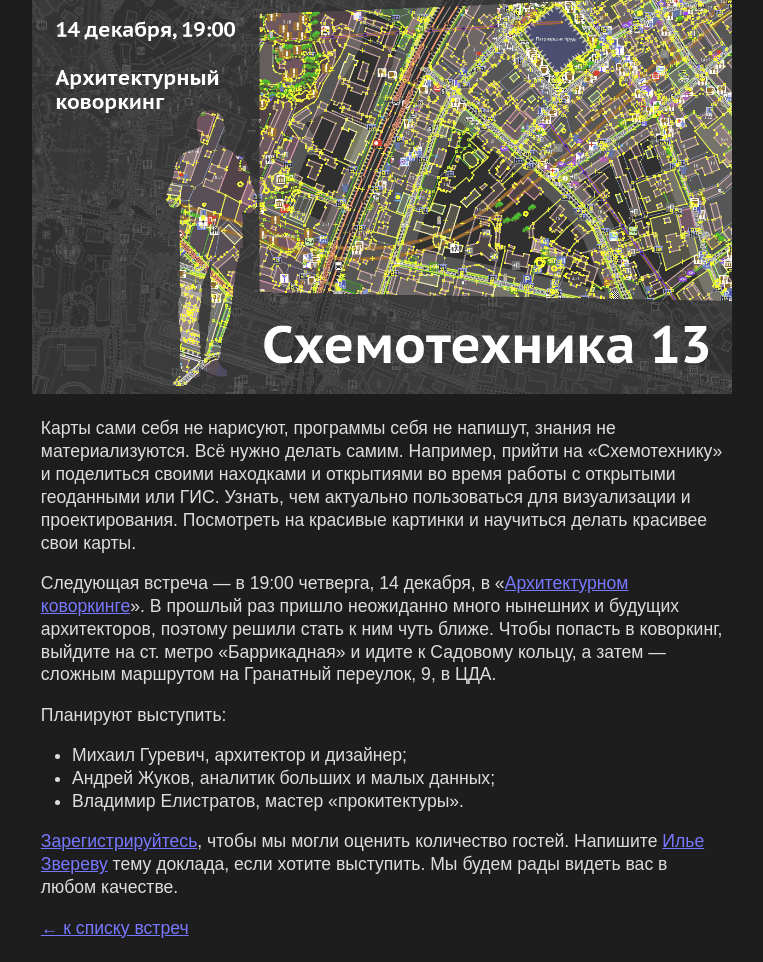
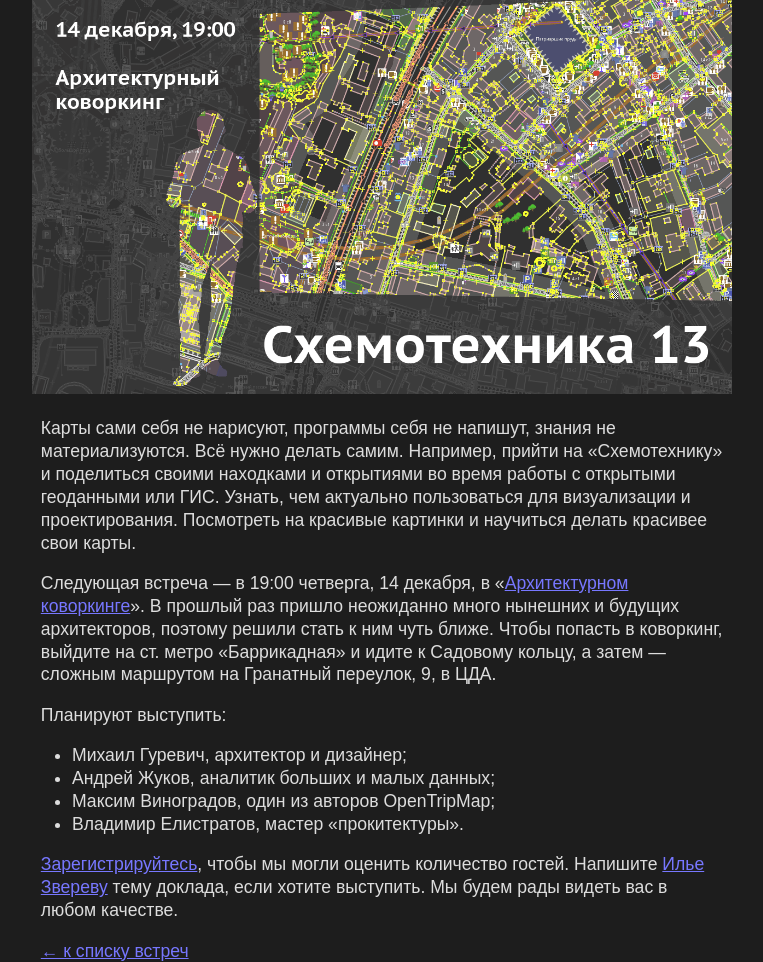
Before and after one commit to Zverik/schemotechnika, a Jekyll site: the page built from _posts/2017-11-27-schemo13.md, in a window 1280 px wide. Shown: the whole page, without its empty margins (258-1021 px from the left). Built offline with Jekyll 4.4.1, drawn with Linux system fonts in a browser that asks for light colours; before the commit the page ends 940 px from its top, so only the background shows below that.

Commit message:
Максим

```diff
--- a/_posts/2017-11-27-schemo13.md
+++ b/_posts/2017-11-27-schemo13.md
@@ -19,6 +19,7 @@ image: schemo13.png
 
 * Михаил Гуревич, архитектор и дизайнер;
 * Андрей Жуков, аналитик больших и малых данных;
+* Максим Виноградов, один из авторов OpenTripMap;
 * Владимир Елистратов, мастер «прокитектуры».
 
 [Зарегистрируйтесь](https://iz.timepad.ru/event/621394/), чтобы мы могли оценить количество гостей.
```
